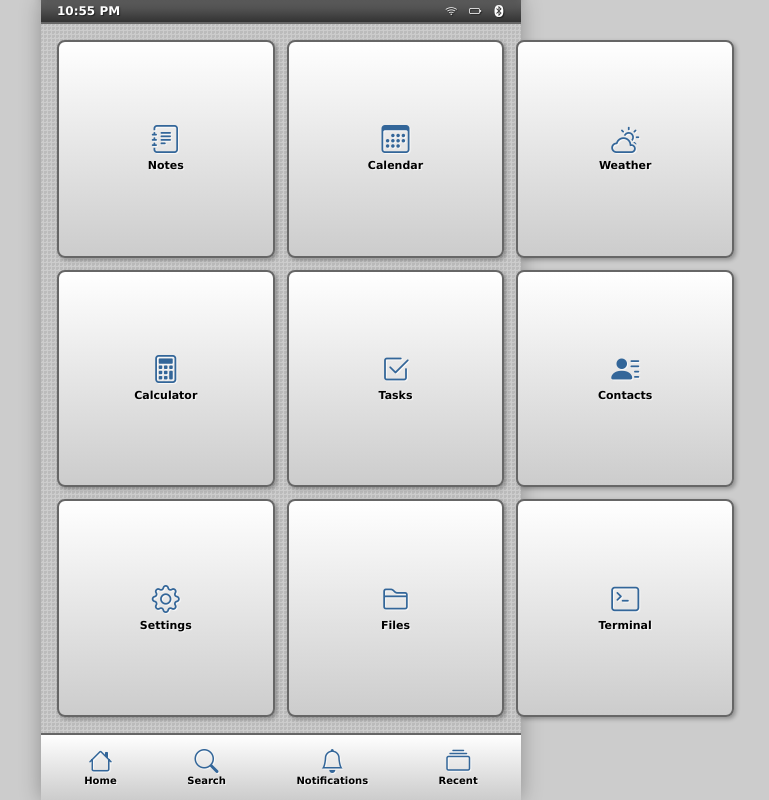
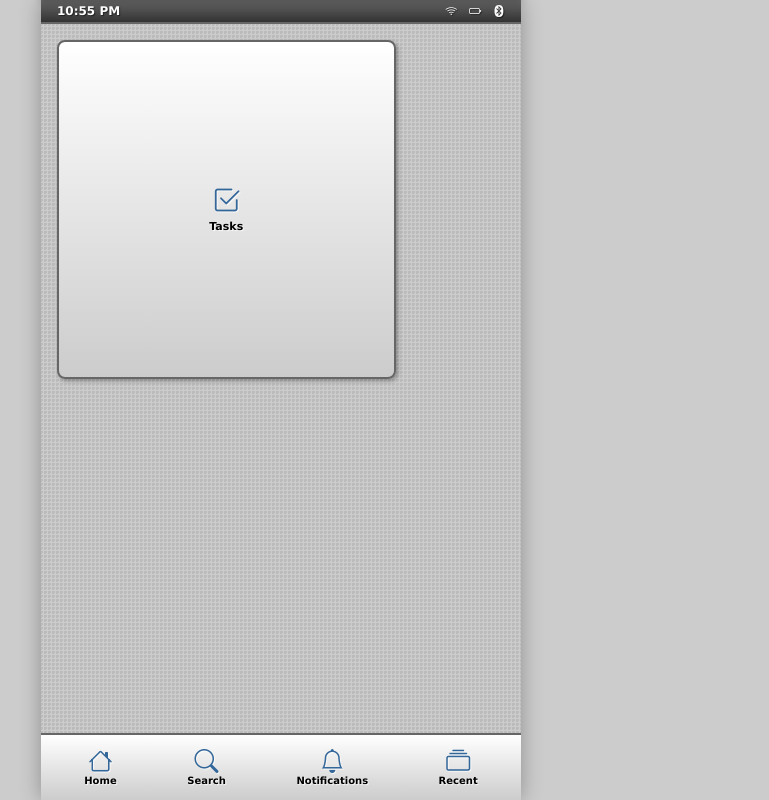
Before and after one commit to developteam2025ideas/developteam2025ideas, a plain HTML site: page notas.html in a window 1280 px wide. Shown: the whole page, without its empty margins (359-1128 px from the left). Drawn offline with nearby package versions, Linux system fonts and the light colour scheme.

Commit message:
Add files via upload

```diff
--- a/notas.html
+++ b/notas.html
@@ -976,42 +976,12 @@ input:checked + .toggle-slider:before {
 </div>
 
 <div class="app-grid">
-  <div class="app-icon" onclick="openApp(&apos;notes&apos;)">
-    <i class="bi bi-journal-text"></i>
-    <span>Notes</span>
-  </div>
-  <div class="app-icon" onclick="openApp(&apos;calendar&apos;)">
-    <i class="bi bi-calendar3"></i>
-    <span>Calendar</span>
-  </div>
-  <div class="app-icon" onclick="openApp(&apos;weather&apos;)">
-    <i class="bi bi-cloud-sun"></i>
-    <span>Weather</span>
-  </div>
-  <div class="app-icon" onclick="openApp(&apos;calculator&apos;)">
-    <i class="bi bi-calculator"></i>
-    <span>Calculator</span>
-  </div>
-  <div class="app-icon" onclick="openApp(&apos;tasks&apos;)">
+
+  <div style="width: 50%;" class="app-icon" onclick="openApp(&apos;tasks&apos;)">
     <i class="bi bi-check2-square"></i>
     <span>Tasks</span>
   </div>
-  <div class="app-icon" onclick="openApp(&apos;contacts&apos;)">
-    <i class="bi bi-person-lines-fill"></i>
-    <span>Contacts</span>
-  </div>
-  <div class="app-icon" onclick="openApp(&apos;settings&apos;)">
-    <i class="bi bi-gear"></i>
-    <span>Settings</span>
-  </div>
-  <div class="app-icon" onclick="openApp(&apos;files&apos;)">
-    <i class="bi bi-folder2"></i>
-    <span>Files</span>
-  </div>
-  <div class="app-icon" onclick="openApp(&apos;terminal&apos;)">
-    <i class="bi bi-terminal"></i>
-    <span>Terminal</span>
-  </div>
+
 </div>
 
 <div id="notes" class="app-window">
```
Also changed, not shown: PC.html (+4 -4 lines).
